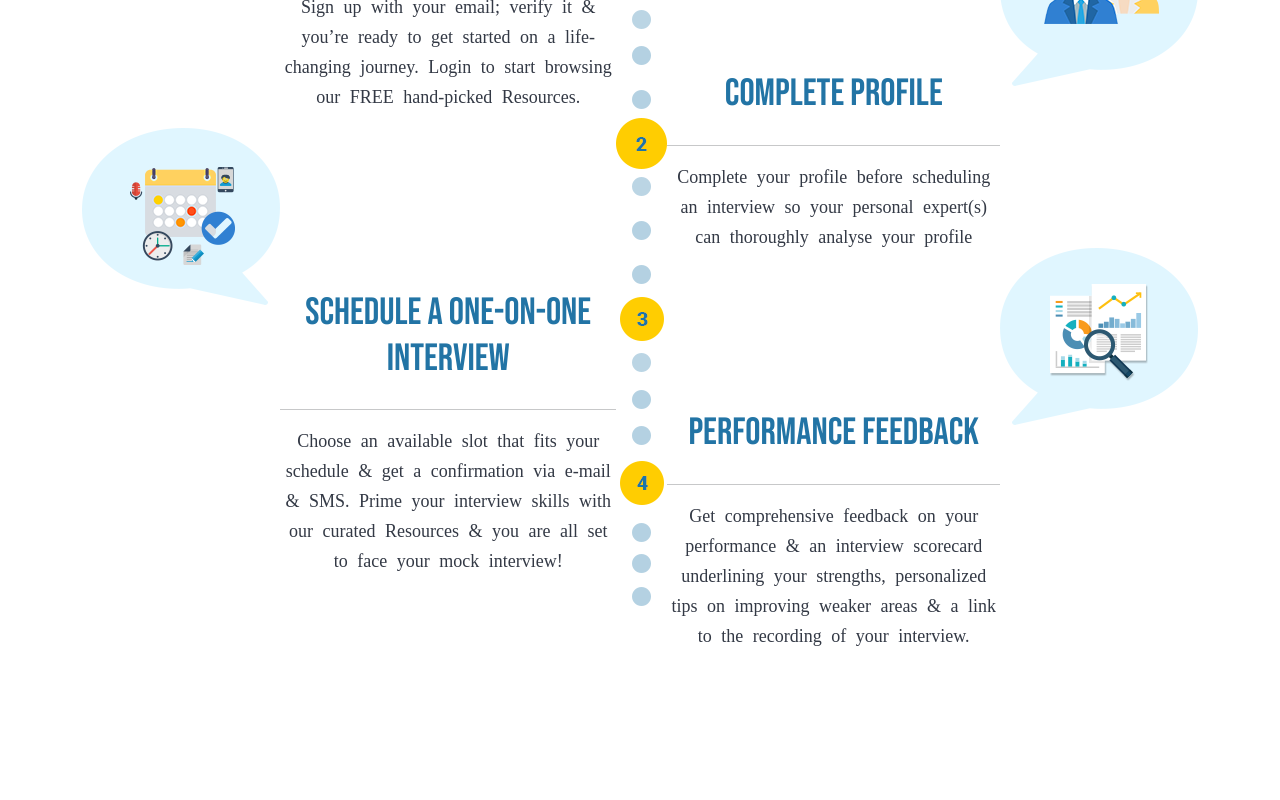
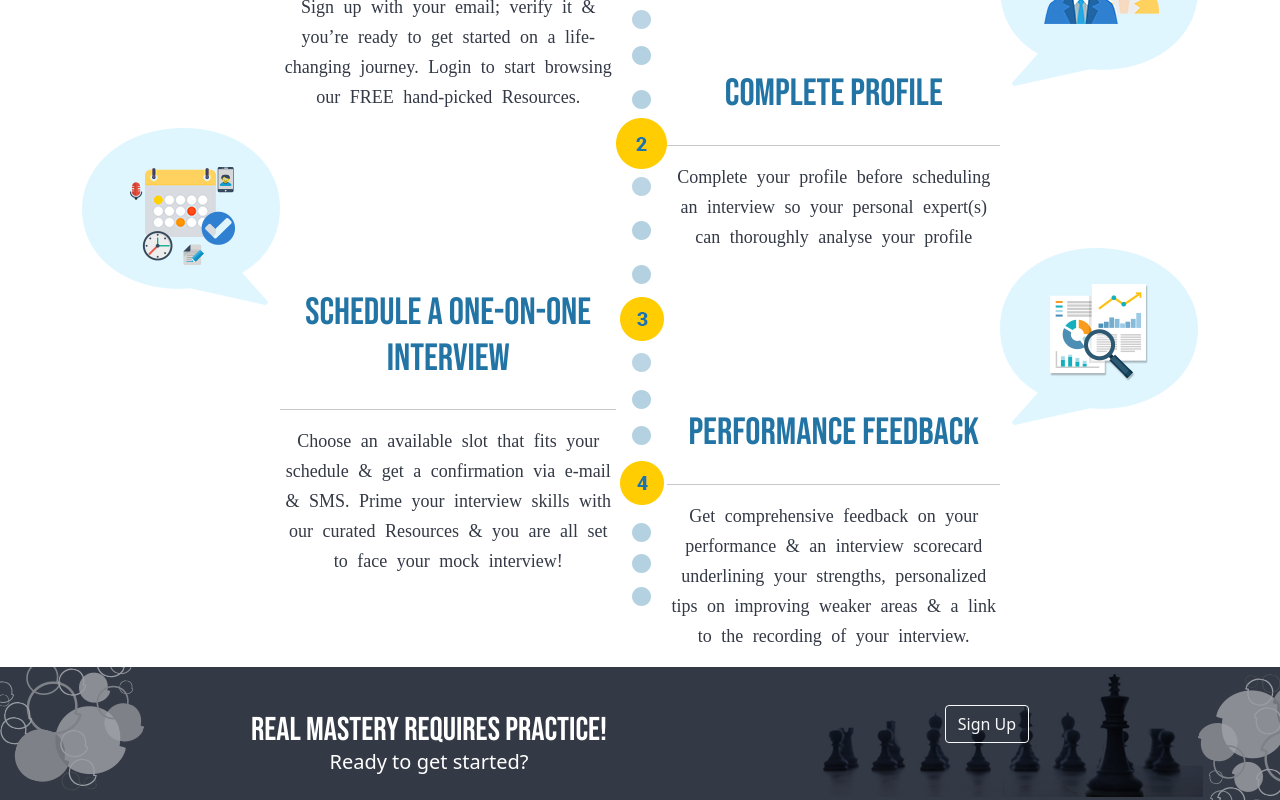
Before and after one commit to ahhridoy/interview-buddy, a React (Create React App) app: page / in a window 1280 px wide. Shown: the part 3072-3872 px from the top of the page. Before the commit the page ends 3739 px from the top, so only its background shows below. Built offline with nearby package versions, Linux system fonts and the light colour scheme.

Commit message:
learn more added

```diff
--- a/src/pages/LandingPage.js
+++ b/src/pages/LandingPage.js
@@ -270,6 +270,19 @@ const LandingPage = () => {
           </div>
         </Container>
       </section>
+
+      {/* learn more */}
+      <section id="learnmore">
+        <Container className="learnmore-box">
+          <div className="text-box">
+            <h3 className="heading">Real Mastery Requires Practice!</h3>
+            <h3 className="sub-text">Ready to get started?</h3>
+          </div>
+          <div className="btn-box">
+            <Button variant="outline-light">Sign Up</Button>
+          </div>
+        </Container>
+      </section>
     </main>
   );
 };
--- a/src/styles/pages/_landing.scss
+++ b/src/styles/pages/_landing.scss
@@ -143,3 +143,31 @@
     }
   }
 }
+
+#learnmore {
+  background-image: url("../../../public/assets/learnmore.png");
+  background-repeat: no-repeat;
+  background-size: cover;
+  height: 133px;
+  .learnmore-box {
+    display: flex;
+    justify-content: space-around;
+    .text-box {
+      .heading {
+        font-family: $primaryFont;
+        font-size: 33px;
+        margin: 44px 0 0;
+        color: white;
+      }
+      .sub-text {
+        font-size: 20px;
+        color: white;
+        text-align: center;
+      }
+    }
+    .btn-box {
+      display: flex;
+      align-items: center;
+    }
+  }
+}
```
Also changed, not shown: public/assets/learnmore.png (added).
